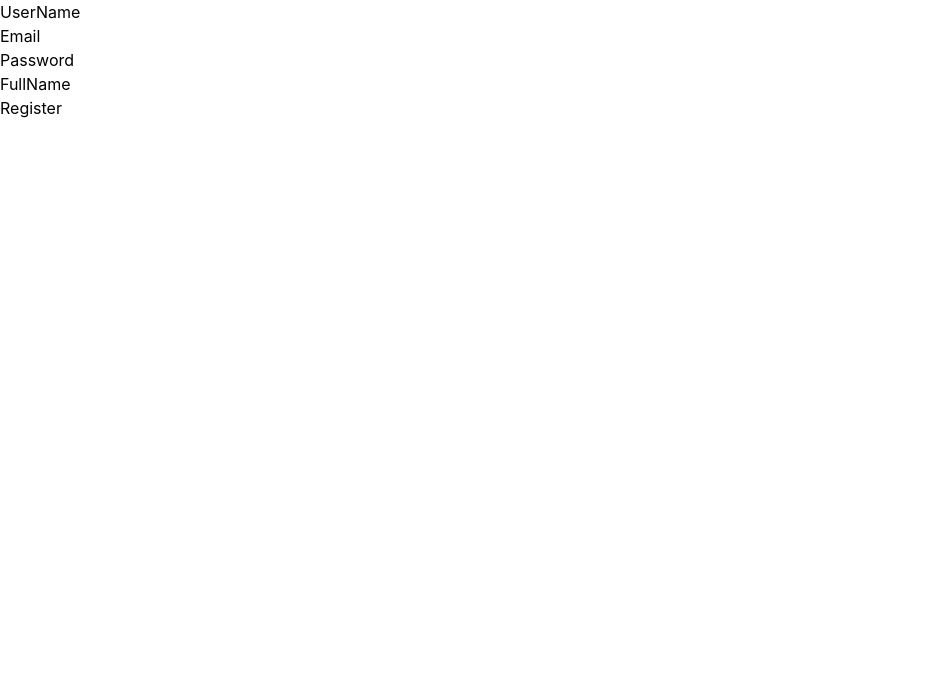
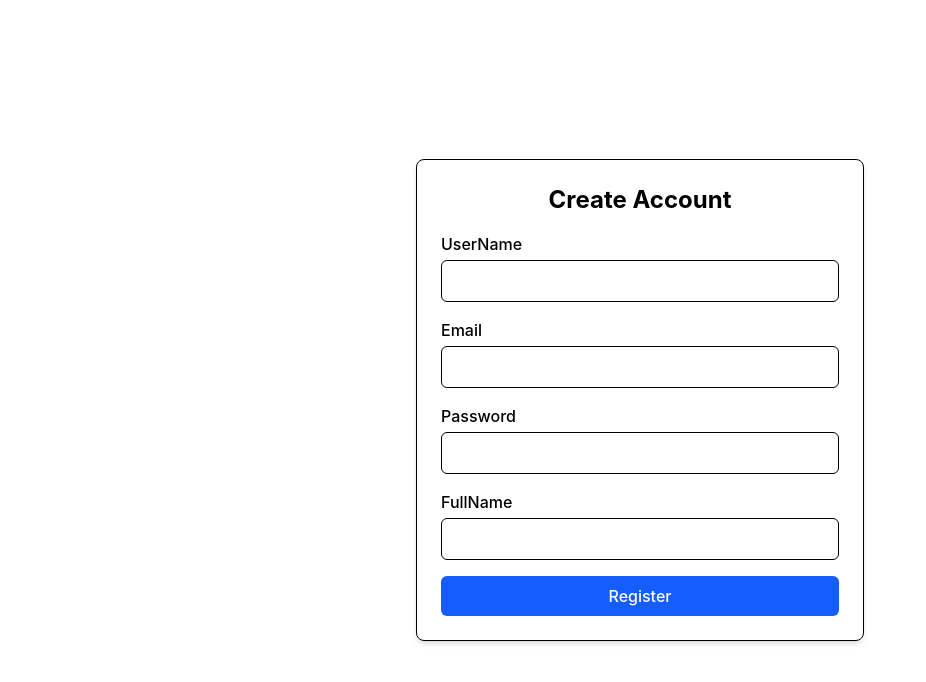
Before and after one commit to midlajco/authentication-system, a React (Vite) app: page /register in a window 1280 px wide. Shown: the top 682 px of the page, without its empty margins (0-926 px from the left). Built offline with nearby package versions, Linux system fonts and the light colour scheme.

Commit message:
feat: build dashboard user interface

```diff
--- a/db.json
+++ b/db.json
@@ -1,26 +1,18 @@
 {
   "users": [
     {
-      "id": "1",
-      "email": "m@e.com",
-      "password": "password@123",
+      "username": "midlaj",
+      "email": "midlaj@gmail.com",
+      "password": "15151515",
       "fullName": "midlajco",
-      "avatar": "https://images.unsplash.com/photo-1472099645785-5658abf4ff4e?w=150&h=150&fit=crop",
-      "createdAt": "2026-02-17T10:00:00Z"
+      "id": "Yt5CsMTa6sg"
     },
     {
-      "username": "test",
-      "email": "t@g.c",
-      "password": "123",
-      "fullName": "dd",
-      "id": "tuZ_So6l8Qk"
-    },
-    {
-      "username": "2test",
-      "email": "2@a.com",
-      "password": "2",
-      "fullName": "x",
-      "id": "Yi_r5FoC504"
+      "username": "shiyas",
+      "email": "shiyas@gmail.com",
+      "password": "123456",
+      "fullName": "shiyas k",
+      "id": "PqKZYVybPGE"
     }
   ],
   "$schema": "./node_modules/json-server/schema.json"
--- a/src/contexts/AuthContext.jsx
+++ b/src/contexts/AuthContext.jsx
@@ -12,7 +12,7 @@ import { getUserByEmail,
 
 function AuthProvider({children}){
 
-    const navigate =useNavigate();
+
     const[user,setUser] =useState(null);
     const [isLoading,setIsLoading]=useState(true)
 
--- a/src/pages/Dashboard.jsx
+++ b/src/pages/Dashboard.jsx
@@ -7,6 +7,7 @@ function Dashboard() {
 
 const { logout } =useContext(AuthContext)
 const navigate =useNavigate();
+const {user} =useContext(AuthContext)
 
 const handleLogout =()=>{
   logout();
@@ -14,9 +15,27 @@ const handleLogout =()=>{
 }
 
   return (
-    <div>
-        <h1>dash</h1>
-        <button onClick={handleLogout} >Logout</button>
+    <div  className="min-h-screen flex items-center justify-center bg-gray-100 p-4" >
+        <div>
+            <h1 className="mb-6 text-2xl font-bold text-center"
+             >welcome</h1>
+
+        <p className="mb-2">
+          <span className="font-medium">UserName:</span>
+          {user.username}</p>
+
+        <p className="mb-2">
+          <span className="font-medium">Email:</span>
+          {user.email}</p>
+
+        <p className="mb-2" >
+           <span className="font-medium">FullName</span>
+           {user.fullName}</p>
+
+        <button onClick={handleLogout}
+                 className="mt-6 w-full rounded-md bg-red-600 p-2 font-medium text-white hover:bg-red-700" >Logout</button>
+        </div>
+
     </div>
   )
 }
--- a/src/pages/LoginPage.jsx
+++ b/src/pages/LoginPage.jsx
@@ -26,23 +26,40 @@ const handleSubmit =async  (e) => {
 
 };
 
+
   return (
-    <div>
-        <h1>Login</h1>
-        <form onSubmit={handleSubmit} >
+    <div className="min-h-screen flex flex-col items-center justify-center p-4" >
+        <h1 className="text-2xl font-bold text-center mb-4"
+          >Login</h1>
+        <form onSubmit={handleSubmit}
+               className="w-full max-w-md space-y-4 p-6 rounded-lg border shadow-md"  >
             <div>
-                <label htmlFor="email">Email</label>
-                <input id="email" type="email" name="email"
+                <label htmlFor="email"
+                         className="block mb-1 font-medium"
+                        >
+                          Email</label>
+                <input id="email"
+                       type="email"
+                        name="email"
+                        className="w-full rounded-md border p-2 focus:outline-none focus:ring-2"
                         value={email}
                         onChange={(e)=>setEmail(e.target.value)}/>
             </div>
             <div>
-                <label htmlFor="password">Password</label>
-                <input id="password" type="password"  name="password"
+                <label htmlFor="password"
+                        className="block mb-1 font-medium"
+                        >Password</label>
+                <input id="password"
+                        type="password"
+                        name="password"
                         value={password}
-                        onChange={(e)=>setPassword(e.target.value)}/>
+                        onChange={(e)=>setPassword(e.target.value)}
+                        className="w-full rounded-md border p-2 focus:outline-none focus:ring-2"
+      />
             </div>
-            <button type="submit" > Login</button>
+            <button type="submit"
+                  className="w-full rounded-md bg-blue-600 p-2 font-medium text-white hover:bg-blue-700"
+              > Login</button>
         </form>
     </div>
   )
--- a/src/pages/RegisterPage.jsx
+++ b/src/pages/RegisterPage.jsx
@@ -2,23 +2,37 @@ import { useState } from "react"
 import { useContext } from "react";
 import { AuthContext } from "../contexts/AuthContext";
 import { useNavigate } from "react-router-dom";
+import { validateRegister } from "../utils/validation";
 
 function RegisterPage() {
 
     const {register} =useContext(AuthContext)
     const navigate =useNavigate()
+    const [errors,setErrors] = useState({})
 
     const[username,setUsername]=useState("")
     const[email,setEmail]=useState("");
     const[password,setPassword]=useState("");
     const[fullName,setFullName]=useState("");
 
+    const userData ={
+        username,
+        email,
+        password,
+        fullName
+    }
+
     const handleSubmit =async (e)=>{
         e.preventDefault();
-        await register({username,
-                    email,
-                    password,
-                    fullName
+        const validationErrors = validateRegister(userData);
+        setErrors(validationErrors)
+        if(Object.keys(validationErrors).length>0){
+            return;
+        }
+        await register({ username,
+                         email,
+                         password,
+                         fullName
         })
         navigate("/login")
 
@@ -27,33 +41,74 @@ function RegisterPage() {
 
 
   return (
-    <div>
-        <form onSubmit={handleSubmit} >
-            <div>
-                <label htmlFor="username">UserName</label>
-                <input id="username" type="text"
+    <div className="min-h-screen flex items-center justify-center p-4">
+        <form onSubmit={handleSubmit}
+             className="w-full max-w-md space-y-4 p-6 rounded-lg border shadow-md"
+              >
+             <h1 className="text-2xl font-bold text-center" >
+                Create Account
+             </h1>
+            <div >
+                <label htmlFor="username"
+                       className="block mb-1 font-medium"
+                    >UserName</label>
+
+                <input id="username"
+                        type="text"
+                        className="w-full rounded-md border p-2 focus:outline-none focus:ring-2"
                         onChange={(e=>setUsername(e.target.value))}
                         value={username} />
+                        {errors.username && (
+                        <p
+                            className="mt-1 text-sm text-red-500"
+                             >{errors.username}
+                        </p>
+)}
+
             </div>
             <div>
-                <label htmlFor="email">Email</label>
+                <label htmlFor="email"
+                       className="block mb-1 font-medium"
+                        >Email</label>
                 <input id="email" type="email"
                        onChange={(e=>setEmail(e.target.value))}
-                        value={email} />
+                       value={email}
+                       className="w-full rounded-md border p-2 focus:outline-none focus:ring-2"
+                       />
+                        {errors.email && (
+                         <p  className="mt-1 text-sm text-red-500">
+                            {errors.email}</p>
+)}
             </div>
             <div>
-                <label htmlFor="password">Password</label>
+                <label   className="block mb-1 font-medium"
+                        htmlFor="password">Password</label>
                 <input id="password" type="password"
-                         onChange={(e=>setPassword(e.target.value))}
-                        value={password} />
+                        className="w-full rounded-md border p-2 focus:outline-none focus:ring-2"
+                        onChange={(e=>setPassword(e.target.value))}
+                        value={password}
+                         />
+                        {errors.password && (
+                        <p className="mt-1 text-sm text-red-500" >
+                            {errors.password}</p>
+)}
             </div>
             <div>
-                <label htmlFor="fullName">FullName</label>
+                <label htmlFor="fullName"
+                        className="block mb-1 font-medium">FullName</label>
                 <input id="fullName" type="text"
-                         onChange={(e=>setFullName(e.target.value))}
-                        value={fullName} />
+                        onChange={(e=>setFullName(e.target.value))}
+                        value={fullName}
+                        className="w-full rounded-md border p-2 focus:outline-none focus:ring-2"
+                    />
+                        {errors.fullName && (
+                        <p  className="mt-1 text-sm text-red-500"
+                          >{errors.fullName}</p>
+)}
             </div>
-            <button type="submit" >Register</button>
+            <button type="submit"
+                     className="w-full rounded-md bg-blue-600 p-2 font-medium text-white hover:bg-blue-700"
+                      >Register</button>
         </form  >
     </div>
   )
--- /dev/null
+++ b/src/utils/validation.js
@@ -0,0 +1,37 @@
+
+export function validateRegister(userData){
+    const  errors ={};
+
+    if(!userData.username.trim()){
+        errors.username = "Username is required";
+    }
+    else if(
+        userData.username.length <3 ||
+        userData.username.length >20){
+            errors.username ="username must be 3-20 characters"
+        }
+// email
+     if (!userData.email.trim()) {
+        errors.email = "Email is required";
+    } else if (
+      !/^[^\s@]+@[^\s@]+\.[^\s@]+$/.test(userData.email)
+    ) {
+        errors.email = "Enter a valid email";
+    }
+
+ // Password
+     if (!userData.password) {
+        errors.password = "Password is required";
+    } else if (userData.password.length < 6) {
+        errors.password = "Password must be at least 6 characters";
+    }
+
+// Full name
+    if (!userData.fullName.trim()) {
+        errors.fullName = "Full name is required";
+    } else if (userData.fullName.length < 2) {
+        errors.fullName = "Full name must be at least 2 characters";
+    }
+
+    return errors;
+};
```
